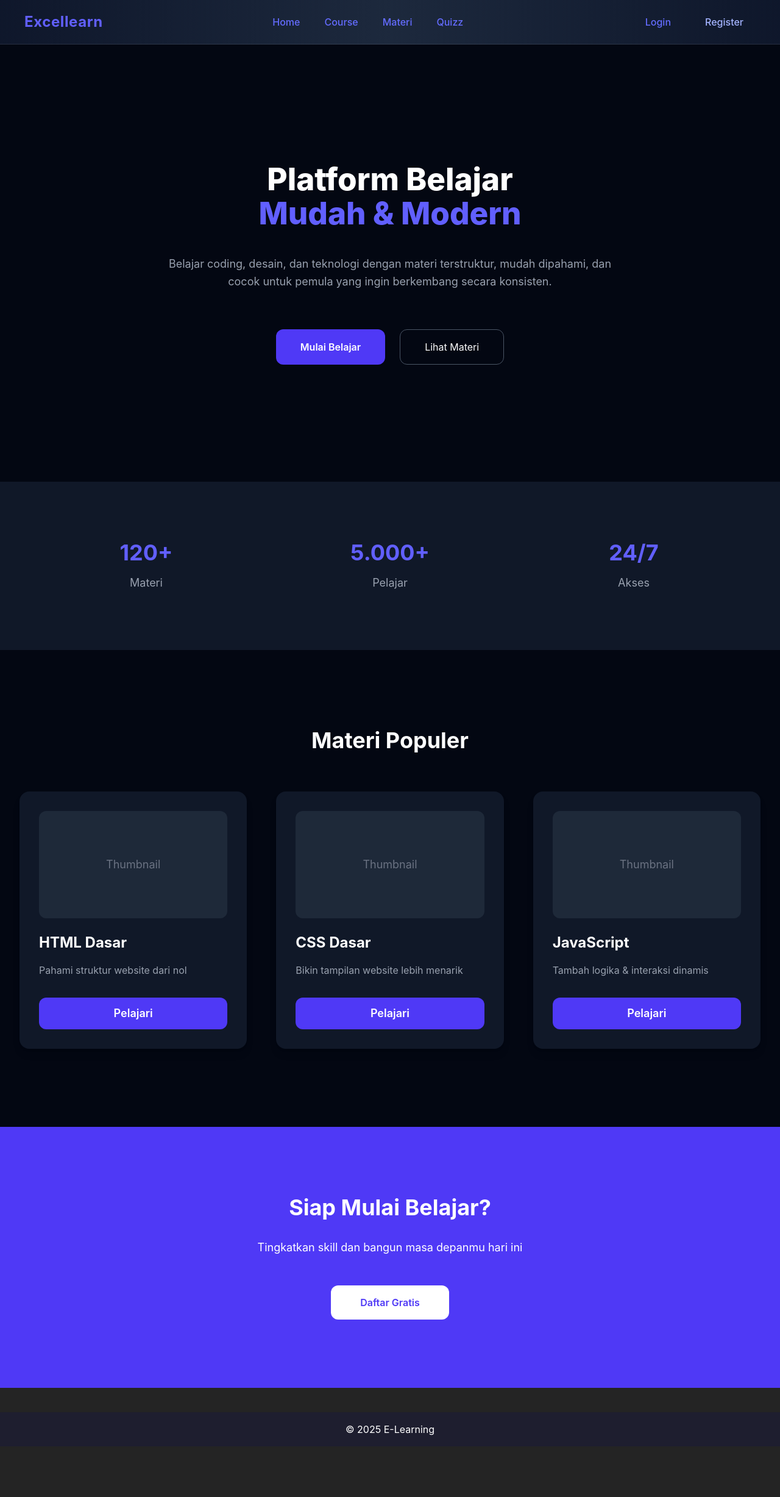
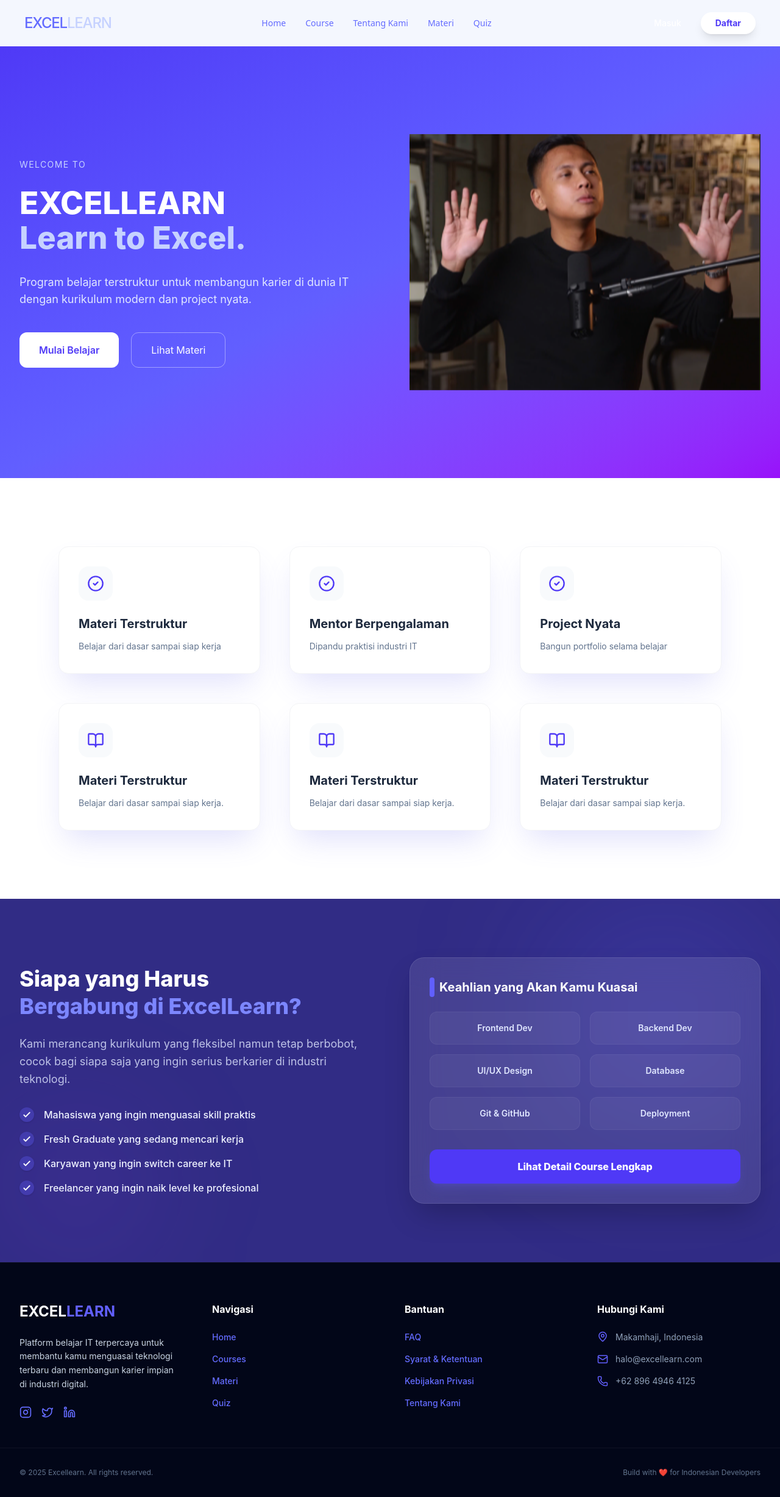
Before and after one commit to Kuri3275/frontendUas, a React (Vite) app: page / in a window 1280 px wide. Shown: the whole page at 61% size. Before the commit the page ends 2372 px from the top, so only its background shows below. Built offline with nearby package versions, Linux system fonts and the light colour scheme.

Commit message:
full home.jsx(kurang nge Link)

```diff
--- a/src/components/public/Card.jsx
+++ b/src/components/public/Card.jsx
@@ -1,24 +1,44 @@
+// 1. Letakkan di paling atas (opsional di React 18+, tapi aman untuk dipasang)
+import React from 'react';
+// 2. Import ikon dari lucide
+import { CheckCircle2 } from "lucide-react";
 
+export default function Card({ title, desc, icon: Icon }) {
+  return (
+    <div
+      className="
+        group relative bg-white
+        border border-gray-100
+        rounded-2xl
+        p-8
+        shadow-[0_25px_50px_-12px_rgba(99,102,241,0.2)]
+        transition-all duration-500
+        hover:-translate-y-3
+        hover:border-indigo-400
+        hover:shadow-[0_25px_50px_-12px_rgba(99,102,241,0.2)]
+        overflow-hidden
+      "
+    >
+      {/* Dekorasi Cahaya */}
+      <div className="absolute -right-10 -top-10 w-32 h-32 bg-indigo-50 rounded-full blur-3xl opacity-0 group-hover:opacity-100 transition-opacity duration-500" />
 
-export default function Card({ title, desc }) {
-  return (
-    <div className="bg-gray-900 rounded-2xl p-8 shadow-lg hover:shadow-indigo-500/20 hover:-translate-y-2 transition">
-
-      <div className="h-44 bg-gray-800 rounded-xl flex items-center justify-center mb-6 text-gray-500 text-lg">
-        Thumbnail
+      {/* Ikon */}
+      <div className="relative w-14 h-14 bg-slate-50 rounded-2xl flex items-center justify-center mb-6 text-indigo-600 group-hover:bg-indigo-600 group-hover:text-white transition-all duration-300">
+        {Icon ? <Icon size={28} /> : <CheckCircle2 size={28} />}
       </div>
 
-      <h3 className="text-2xl font-bold mb-4">
-        {title}
-      </h3>
+      {/* Teks */}
+      <div className="relative">
+        <h3 className="text-xl font-bold text-slate-800 mb-3 group-hover:text-indigo-600 transition-colors duration-300">
+          {title}
+        </h3>
+        <p className="text-sm text-slate-500 leading-relaxed">
+          {desc}
+        </p>
+      </div>
 
-      <p className="text-gray-400 mb-8 leading-relaxed">
-        {desc}
-      </p>
-
-      <button className="w-full py-3 rounded-xl bg-indigo-600 hover:bg-indigo-700 transition font-semibold text-lg">
-        Pelajari
-      </button>
+      {/* Garis Progress saat Hover */}
+      <div className="absolute bottom-0 left-0 h-1 bg-gradient-to-r from-indigo-500 to-purple-500 transition-all duration-500 w-0 group-hover:w-full" />
     </div>
   );
 }
--- a/src/components/public/Footer.jsx
+++ b/src/components/public/Footer.jsx
@@ -1,9 +1,77 @@
-import "../../style/layout.css";
+import { Link } from "react-router-dom";
+import { Facebook, Instagram, Twitter, Linkedin, Mail, MapPin, Phone } from "lucide-react";
 
 export default function Footer() {
   return (
-    <footer className="footer">
-      <p>© 2025 E-Learning</p>
+    <footer className="bg-slate-950 text-slate-300 pt-16 pb-8 border-t border-white/5">
+      <div className="max-w-7xl mx-auto px-8 grid grid-cols-1 md:grid-cols-4 gap-12 mb-12">
+
+        {/* KOLOM 1: LOGO & ABOUT */}
+        <div className="col-span-1 md:col-span-1">
+          <h2 className="text-2xl font-bold text-white mb-6">
+            EXCEL<span className="text-indigo-500">LEARN</span>
+          </h2>
+          <p className="text-sm leading-relaxed mb-6">
+            Platform belajar IT terpercaya untuk membantu kamu menguasai teknologi terbaru dan membangun karier impian di industri digital.
+          </p>
+          <div className="flex gap-4">
+            <a href="#" className="hover:text-indigo-500 transition-colors"><Instagram size={20} /></a>
+            <a href="#" className="hover:text-indigo-500 transition-colors"><Twitter size={20} /></a>
+            <a href="#" className="hover:text-indigo-500 transition-colors"><Linkedin size={20} /></a>
+          </div>
+        </div>
+
+        {/* KOLOM 2: QUICK LINKS */}
+        <div>
+          <h4 className="text-white font-bold mb-6">Navigasi</h4>
+          <ul className="space-y-4 text-sm">
+            <li><Link to="/" className="hover:text-white transition-colors">Home</Link></li>
+            <li><Link to="/Course" className="hover:text-white transition-colors">Courses</Link></li>
+            <li><Link to="/Materi" className="hover:text-white transition-colors">Materi</Link></li>
+            <li><Link to="/Quiz" className="hover:text-white transition-colors">Quiz</Link></li>
+          </ul>
+        </div>
+
+        {/* KOLOM 3: BANTUAN */}
+        <div>
+          <h4 className="text-white font-bold mb-6">Bantuan</h4>
+          <ul className="space-y-4 text-sm">
+            <li><a href="#" className="hover:text-white transition-colors">FAQ</a></li>
+            <li><a href="#" className="hover:text-white transition-colors">Syarat & Ketentuan</a></li>
+            <li><a href="#" className="hover:text-white transition-colors">Kebijakan Privasi</a></li>
+            <li><Link to="/About" className="hover:text-white transition-colors">Tentang Kami</Link></li>
+          </ul>
+        </div>
+
+        {/* KOLOM 4: CONTACT */}
+        <div>
+          <h4 className="text-white font-bold mb-6">Hubungi Kami</h4>
+          <ul className="space-y-4 text-sm text-slate-400">
+            <li className="flex items-start gap-3">
+              <MapPin size={18} className="text-indigo-500 shrink-0" />
+              <span>Makamhaji, Indonesia</span>
+            </li>
+            <li className="flex items-center gap-3">
+              <Mail size={18} className="text-indigo-500 shrink-0" />
+              <span>halo@excellearn.com</span>
+            </li>
+            <li className="flex items-center gap-3">
+              <Phone size={18} className="text-indigo-500 shrink-0" />
+              <span>+62 896 4946 4125</span>
+            </li>
+          </ul>
+        </div>
+      </div>
+
+      {/* COPYRIGHT AREA */}
+      <div className="max-w-7xl mx-auto px-8 pt-8 border-t border-white/5 flex flex-col md:flex-row justify-between items-center gap-4">
+        <p className="text-xs text-slate-500">
+          © {new Date().getFullYear()} Excellearn. All rights reserved.
+        </p>
+        <p className="text-xs text-slate-500">
+          Build with ❤️ for Indonesian Developers
+        </p>
+      </div>
     </footer>
   );
 }
--- a/src/components/public/Navbar.jsx
+++ b/src/components/public/Navbar.jsx
@@ -1,10 +1,26 @@
 import { Link, useNavigate } from "react-router-dom";
-import { useState } from "react";
+import { useState, useEffect } from "react";
 
 export default function Navbar() {
   const navigate = useNavigate();
   const user = JSON.parse(localStorage.getItem("user"));
   const [open, setOpen] = useState(false);
+
+  // STATE BARU: Menentukan apakah user sudah scroll atau belum
+  const [scrolled, setScrolled] = useState(false);
+
+  useEffect(() => {
+    const handleScroll = () => {
+      if (window.scrollY > 50) {
+        setScrolled(true);
+      } else {
+        setScrolled(false);
+      }
+    };
+
+    window.addEventListener("scroll", handleScroll);
+    return () => window.removeEventListener("scroll", handleScroll);
+  }, []);
 
   const handleLogout = () => {
     localStorage.removeItem("token");
@@ -13,103 +29,59 @@ export default function Navbar() {
   };
 
   return (
-    <nav className="sticky top-0 z-50 bg-gradient-to-r from-slate-900 via-slate-800 to-slate-900 border-b border-white/10">
-  <div className="max-w-7xl mx-auto px-10 py-4 flex items-center justify-between ">
+    <nav
+      className={`sticky top-0 z-50 transition-all duration-300 ${
+        scrolled
+          ? "bg-slate-900/80 backdrop-blur-lg border-b border-white/10 py-3" // Saat di-scroll (Gelap & Blur)
+          : "bg-transparent py-5" // Saat di paling atas (Transparan & Lebih Longgar)
+      }`}
+    >
+      <div className="max-w-7xl mx-auto px-6 md:px-10 flex items-center justify-between">
 
-
-    {/* LOGO */}
-    <h2 className="text-2xl font-bold tracking-wide text-white">
-      <span className="text-indigo-500">Excellearn</span>
-    </h2>
+        {/* LOGO: Putih bersih agar kontras di semua background */}
+        <Link to="/" className="text-2xl font-extrabold tracking-tighter text-white">
+          EXCEL<span className={scrolled ? "text-indigo-400" : "text-indigo-200"}>LEARN</span>
+        </Link>
 
         {/* MENU */}
-    <ul className="hidden md:flex items-center gap-10 text-gray-300 font-medium">
-      <li>
-        <Link
-          to="/"
-          className="hover:text-white transition relative after:absolute after:-bottom-1 after:left-0 after:h-[2px] after:w-0 after:bg-indigo-500 hover:after:w-full after:transition-all"
-        >
-          Home
-        </Link>
-      </li>
-      <li>
-        <Link
-          to="/Course"
-          className="hover:text-white transition relative after:absolute after:-bottom-1 after:left-0 after:h-[2px] after:w-0 after:bg-indigo-500 hover:after:w-full after:transition-all"
-        >
-          Course
-        </Link>
-      </li>
-      <li>
-        <Link
-          to="/Materi"
-          className="hover:text-white transition relative after:absolute after:-bottom-1 after:left-0 after:h-[2px] after:w-0 after:bg-indigo-500 hover:after:w-full after:transition-all"
-        >
-          Materi
-        </Link>
-      </li>
-      <li>
-        <Link
-          to="/Quiz"
-          className="hover:text-white transition relative after:absolute after:-bottom-1 after:left-0 after:h-[2px] after:w-0 after:bg-indigo-500 hover:after:w-full after:transition-all"
-        >
-          Quizz
-        </Link>
-      </li>
+        <ul className="hidden md:flex items-center gap-8 text-white/90 font-medium text-sm">
+          <li><Link to="/" className="hover:text-white font-sans transition-colors">Home</Link></li>
+          <li><Link to="/Course" className="hover:text-white font-sans transition-colors">Course</Link></li>
+          <li><Link to="/About" className="hover:text-white font-sans transition-colors">Tentang Kami</Link></li>
+          <li><Link to="/Materi" className="hover:text-white font-sans transition-colors">Materi</Link></li>
+          <li><Link to="/Quiz" className="hover:text-white font-sans transition-colors">Quiz</Link></li>
         </ul>
 
-    {/* RIGHT */}
-    <div className="flex items-center gap-4">
-      {!user && (
+        {/* RIGHT SECTION */}
+        <div className="flex items-center gap-3">
+          {!user ? (
             <>
               <Link to="/login">
-            <button className="px-5 py-2 rounded-lg text-black-300 hover:text-black hover:bg-white/10 transition cursor-pointer">
-              Login
+                <button className="px-5 py-2 text-sm font-medium text-white hover:bg-white/10 rounded-full transition">
+                  Masuk
                 </button>
               </Link>
-
               <Link to="/register">
-            <button className="px-5 py-2 rounded-lg text-indigo-300 hover:text-black hover:bg-white/10 transition cursor-pointer">
-              Register
+                <button className="px-6 py-2 text-sm font-bold bg-white text-indigo-600 hover:bg-indigo-50 rounded-full shadow-lg transition-all active:scale-95">
+                  Daftar
                 </button>
               </Link>
             </>
-      )}
-
-      {user && (
+          ) : (
             <div className="relative flex items-center gap-4">
-
-          {user.role === "admin" && (
-            <Link to="/admin/dashboard">
-              <button className="px-4 py-2 rounded-lg bg-red-600 hover:bg-red-700 transition text-sm font-semibold">
-                Admin Panel
-              </button>
-            </Link>
-          )}
-
               {/* AVATAR */}
               <div
                 onClick={() => setOpen(!open)}
-            className="w-10 h-10 rounded-full bg-indigo-600 flex items-center justify-center cursor-pointer font-bold text-white hover:ring-2 hover:ring-indigo-400 transition"
+                className="w-10 h-10 rounded-full bg-gradient-to-tr from-indigo-500 to-purple-500 flex items-center justify-center cursor-pointer font-bold text-white border-2 border-white/40 hover:border-white transition-all shadow-md"
               >
                 {user.name.charAt(0).toUpperCase()}
               </div>
 
               {/* DROPDOWN */}
               {open && (
-            <div className="absolute right-0 top-14 w-44 bg-slate-900 border border-white/10 rounded-xl shadow-xl overflow-hidden">
-              <Link
-                to="/profile"
-                className="block px-4 py-3 hover:bg-white/10 transition"
-              >
-                Profile
-              </Link>
-              <button
-                onClick={handleLogout}
-                className="w-full text-left px-4 py-3 hover:bg-red-600/20 text-red-400 transition"
-              >
-                Logout
-              </button>
+                <div className="absolute right-0 top-14 w-48 bg-slate-900 border border-white/10 rounded-2xl shadow-2xl py-2 overflow-hidden">
+                  <Link to="/profile" className="block px-4 py-2 text-sm text-slate-300 hover:bg-indigo-600 hover:text-white transition">Profil</Link>
+                  <button onClick={handleLogout} className="w-full text-left px-4 py-2 text-sm text-rose-400 hover:bg-rose-600/20 transition">Keluar</button>
                 </div>
               )}
             </div>
@@ -117,6 +89,5 @@ export default function Navbar() {
         </div>
       </div>
     </nav>
-
   );
 }
--- a/src/pages/public/Home.jsx
+++ b/src/pages/public/Home.jsx
@@ -1,75 +1,176 @@
 import Card from "../../components/public/Card";
+import { BookOpen, Users, Rocket } from "lucide-react";
+import GambarSiswa from "../../gambar/contoh_1.png";
+import { Link } from "react-router-dom";
+
 
 export default function Home() {
   return (
-    <div className="min-h-screen bg-gray-950 text-white">
+    <div className="w-full text-gray-900">
+      {/* HERO */}
+      <section className="relative bg-gradient-to-br from-indigo-600 via-indigo-500 to-purple-600 overflow-hidden">
+        <div className="max-w-7xl mx-auto px-8 py-36 grid md:grid-cols-2 gap-16 items-center text-white">
+          {/* LEFT */}
+          <div>
+            <span className="inline-block mb-6 text-sm tracking-widest text-indigo-200">
+              WELCOME TO
+            </span>
 
-      {/* HERO */}
-      <section className="max-w-7xl mx-auto px-8 py-48 text-center">
-        <h1 className="text-4xl md:text-6xl font-extrabold mb-10 leading-tight">
-          Platform Belajar <br />
-          <span className="text-indigo-500">Mudah & Modern</span>
+            <h1 className="text-4xl md:text-6xl font-extrabold leading-tight mb-8">
+              EXCELLEARN <br />
+              <span className="text-indigo-200">Learn to Excel.</span>
             </h1>
 
-        <p className="text-gray-400 max-w-3xl mx-auto mb-16 text-lg leading-relaxed">
-          Belajar coding, desain, dan teknologi dengan materi terstruktur,
-          mudah dipahami, dan cocok untuk pemula yang ingin berkembang
-          secara konsisten.
+            <p className="text-indigo-100 text-lg max-w-xl mb-10">
+              Program belajar terstruktur untuk membangun karier di dunia IT
+              dengan kurikulum modern dan project nyata.
             </p>
 
-        <div className="flex justify-center gap-6">
-          <button className="px-10 py-4 bg-indigo-600 rounded-xl font-semibold hover:bg-indigo-700 transition duration-300">
+            <div className="flex gap-5">
+              <button className="bg-white text-indigo-600 px-8 py-4 rounded-xl font-semibold hover:bg-indigo-50 transition">
+
                 Mulai Belajar
               </button>
-          <button className="px-10 py-4 border border-gray-600 rounded-xl hover:bg-gray-800 transition duration-300">
+              <button
+               className="border border-white/40 px-8 py-4 rounded-xl hover:bg-white/10 transition">
                 Lihat Materi
               </button>
             </div>
-      </section>
+          </div>
 
-      {/* STATS */}
-      <section className="bg-gray-900 py-24">
-        <div className="max-w-6xl mx-auto grid grid-cols-1 sm:grid-cols-3 gap-12 text-center">
-          <div>
-            <h2 className="text-4xl font-bold text-indigo-500 mb-4">120+</h2>
-            <p className="text-gray-400 text-lg">Materi</p>
+          {/* RIGHT (IMAGE / MOCK) */}
+          <div className="relative hidden md:block">
+            <div className="w-full h-[420px] bg-white/10 rounded-3xl backdrop-blur-sm flex items-center justify-center">
+              <img
+                src={GambarSiswa}
+                alt="Contoh"
+                className="w-full h-full object-cover"
+              />
             </div>
-          <div>
-            <h2 className="text-4xl font-bold text-indigo-500 mb-4">5.000+</h2>
-            <p className="text-gray-400 text-lg">Pelajar</p>
-          </div>
-          <div>
-            <h2 className="text-4xl font-bold text-indigo-500 mb-4">24/7</h2>
-            <p className="text-gray-400 text-lg">Akses</p>
           </div>
         </div>
       </section>
 
-      {/* MATERI */}
-      <section className="max-w-7xl mx-auto px-8 py-32">
-        <h2 className="text-3xl md:text-4xl font-bold mb-16 text-center">
-          Materi Populer
-        </h2>
+      {/* FEATURES */}
+      <section className="bg-white py-28">
+        <div className="max-w-6xl mx-auto px-8 grid sm:grid-cols-2 md:grid-cols-3 gap-12">
+          <Card
+            title="Materi Terstruktur"
+            desc="Belajar dari dasar sampai siap kerja"
+          />
 
-        <div className="grid grid-cols-1 sm:grid-cols-2 md:grid-cols-3 gap-12">
-          <Card title="HTML Dasar" desc="Pahami struktur website dari nol" />
-          <Card title="CSS Dasar" desc="Bikin tampilan website lebih menarik" />
-          <Card title="JavaScript" desc="Tambah logika & interaksi dinamis" />
+          <Card
+            title="Mentor Berpengalaman"
+            desc="Dipandu praktisi industri IT"
+          />
+
+          <Card title="Project Nyata" desc="Bangun portfolio selama belajar" />
+
+          <Card
+            title="Materi Terstruktur"
+            desc="Belajar dari dasar sampai siap kerja."
+            icon={BookOpen} // Kirim ikon di sini
+          />
+          <Card
+            title="Materi Terstruktur"
+            desc="Belajar dari dasar sampai siap kerja."
+            icon={BookOpen} // Kirim ikon di sini
+          />
+          <Card
+            title="Materi Terstruktur"
+            desc="Belajar dari dasar sampai siap kerja."
+            icon={BookOpen} // Kirim ikon di sini
+          />
         </div>
       </section>
 
-      {/* CTA */}
-      <section className="bg-indigo-600 py-28 text-center">
-        <h2 className="text-3xl md:text-4xl font-bold mb-8">
-          Siap Mulai Belajar?
+      {/* SECTION: PROGRAM INI COCOK UNTUK */}
+      <section className="bg-indigo-900 py-24 text-white overflow-hidden relative">
+        {/* Variasi Cahaya (Glow) di Background agar tidak sepi */}
+        <div className="absolute top-0 right-0 w-96 h-96 bg-indigo-500/20 blur-[120px] rounded-full"></div>
+        <div className="absolute bottom-0 left-0 w-64 h-64 bg-purple-500/10 blur-[100px] rounded-full"></div>
+
+        <div className="max-w-7xl mx-auto px-8 grid md:grid-cols-2 gap-16 items-center relative z-10">
+          {/* KOLOM KIRI: Judul & Daftar Target Audiens */}
+          <div>
+            <h2 className="text-4xl font-extrabold mb-6 leading-tight">
+              Siapa yang Harus <br />
+              <span className="text-indigo-400">Bergabung di ExcelLearn?</span>
             </h2>
-        <p className="mb-12 text-lg">
-          Tingkatkan skill dan bangun masa depanmu hari ini
+            <p className="text-indigo-100/80 text-lg mb-8 leading-relaxed">
+              Kami merancang kurikulum yang fleksibel namun tetap berbobot,
+              cocok bagi siapa saja yang ingin serius berkarier di industri
+              teknologi.
             </p>
-        <button className="bg-white text-indigo-600 px-12 py-4 rounded-xl font-semibold hover:bg-gray-200 transition duration-300">
-          Daftar Gratis
+
+            {/* List dengan Ikon Checklist */}
+            <div className="space-y-4">
+              {[
+                "Mahasiswa yang ingin menguasai skill praktis",
+                "Fresh Graduate yang sedang mencari kerja",
+                "Karyawan yang ingin switch career ke IT",
+                "Freelancer yang ingin naik level ke profesional",
+              ].map((item, index) => (
+                <div key={index} className="flex items-center gap-4 group">
+                  <div className="w-6 h-6 rounded-full bg-indigo-500/30 flex items-center justify-center group-hover:bg-indigo-500 transition-colors shadow-sm">
+                    <svg
+                      className="w-4 h-4 text-white"
+                      fill="none"
+                      viewBox="0 0 24 24"
+                      stroke="currentColor"
+                    >
+                      <path
+                        strokeLinecap="round"
+                        strokeLinejoin="round"
+                        strokeWidth={3}
+                        d="M5 13l4 4L19 7"
+                      />
+                    </svg>
+                  </div>
+                  <span className="text-indigo-50 font-medium group-hover:translate-x-1 transition-transform">
+                    {item}
+                  </span>
+                </div>
+              ))}
+            </div>
+          </div>
+
+              {/* PROGRAM INFO */}
+          {/* KOLOM KANAN: Box "Yang Akan Dipelajari" (Modern Grid) */}
+          <div className="bg-white/10 backdrop-blur-xl border border-white/10 p-8 rounded-3xl shadow-2xl">
+            <h3 className="text-xl font-bold mb-6 flex items-center gap-2">
+              <span className="w-2 h-8 bg-indigo-500 rounded-full"></span>
+              Keahlian yang Akan Kamu Kuasai
+            </h3>
+
+            <div className="grid grid-cols-2 gap-4">
+              {[
+                "Frontend Dev",
+                "Backend Dev",
+                "UI/UX Design",
+                "Database",
+                "Git & GitHub",
+                "Deployment",
+              ].map((skill) => (
+                <div
+                  key={skill}
+                  className="bg-white/5 border border-white/5 p-4 rounded-xl hover:bg-indigo-600/40 hover:border-indigo-400/50 transition-all cursor-default text-center"
+                >
+                  <p className="text-sm font-semibold text-indigo-100">
+                    {skill}
+                  </p>
+                </div>
+              ))}
+            </div>
+
+            <button className="w-full mt-8 py-4 bg-indigo-600 hover:bg-indigo-500 text-white font-extrabold rounded-xl transition-all shadow-lg shadow-indigo-500/20 active:scale-95">
+              Lihat Detail Course Lengkap
             </button>
+          </div>
+        </div>
       </section>
+
+
 
     </div>
   );
```
Also changed, not shown: src/gambar/contoh_1.png (added), 1 other file (tests, documents, lock files or other folders). Lines whose indentation alone changed are shown as unchanged.
